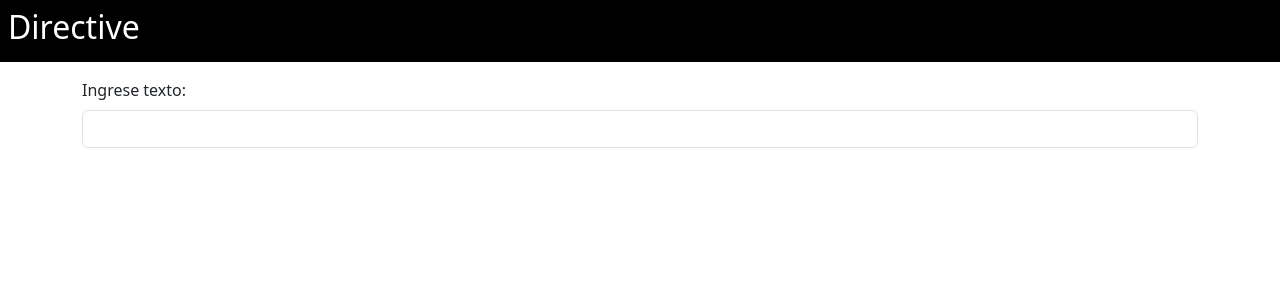
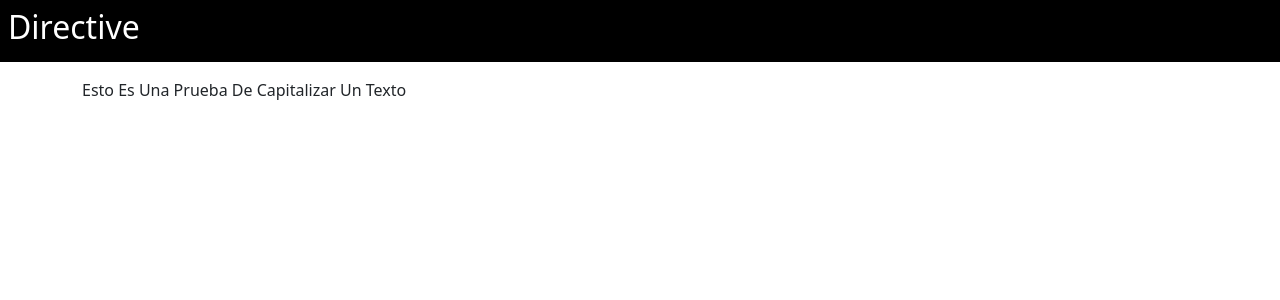
Before and after one commit to Droxinbox/AngularPractices, an Angular app in the folder ExercisePart1/: page / in a window 1280 px wide. Shown: the top 300 px of the page. Built offline with nearby package versions, Linux system fonts and the light colour scheme.

Commit message:
Activity 03 ver2.0
+Screenshot
+camelCase and snake-case
+Input deleted
+Type of variables
+titlecase added

```diff
--- a/ExercisePart1/src/app/app.component.html
+++ b/ExercisePart1/src/app/app.component.html
@@ -7,9 +7,7 @@
   </div>
 
   <div class="container mt-3">
-    <label for="" class="form-label">Ingrese texto: </label>
-    <input type="text" class="form-control" [(ngModel)]="textValue">
-    <p class="mt-3" Capitalize>{{textValue.toLowerCase()}}</p>
+    <p class="mt-3" capitalize>{{textValue | titlecase}}</p>
   </div>
 
   <script src="https://cdn.jsdelivr.net/npm/bootstrap@5.3.3/dist/js/bootstrap.bundle.min.js" integrity="sha384-YvpcrYf0tY3lHB60NNkmXc5s9fDVZLESaAA55NDzOxhy9GkcIdslK1eN7N6jIeHz" crossorigin="anonymous"></script>
--- a/ExercisePart1/src/app/app.component.ts
+++ b/ExercisePart1/src/app/app.component.ts
@@ -7,6 +7,6 @@ import { Component } from '@angular/core';
 })
 
 export class AppComponent {
-  title = 'ExercisePart1';
-  textValue: string = "";
+  title: string = 'ExercisePart1';
+  textValue: string = "ESTO es UNA prueba de CaPiTalIzar uN tExTo";
 }
--- a/ExercisePart1/src/app/app.module.ts
+++ b/ExercisePart1/src/app/app.module.ts
@@ -4,13 +4,13 @@ import { BrowserModule } from '@angular/platform-browser';
 import { AppRoutingModule } from './app-routing.module';
 import { AppComponent } from './app.component';
 
-import { CapitalizeDirective } from './directives/capitalize.directive';
+import { capitalizeDirective } from './directives/capitalize.directive';
 import { FormsModule } from '@angular/forms'; // ngModel
 
 @NgModule({
   declarations: [
     AppComponent,
-    CapitalizeDirective,
+    capitalizeDirective,
   ],
   imports: [
     BrowserModule,
--- a/ExercisePart1/src/app/directives/capitalize.directive.ts
+++ b/ExercisePart1/src/app/directives/capitalize.directive.ts
@@ -1,13 +1,7 @@
-import { Directive, ElementRef } from "@angular/core";
+import { Directive } from "@angular/core";
 
 @Directive({
-    selector: "[Capitalize]"
+    selector: "[capitalize]"
 })
 
-export class CapitalizeDirective {
-
-    constructor (private variable: ElementRef) {
-        variable.nativeElement.style.textTransform = 'capitalize';
-    }
-
-}
+export class capitalizeDirective {}
```
